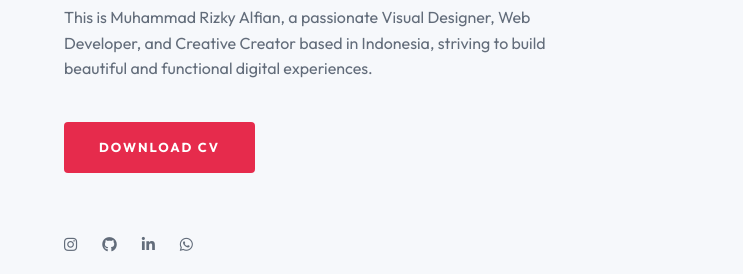
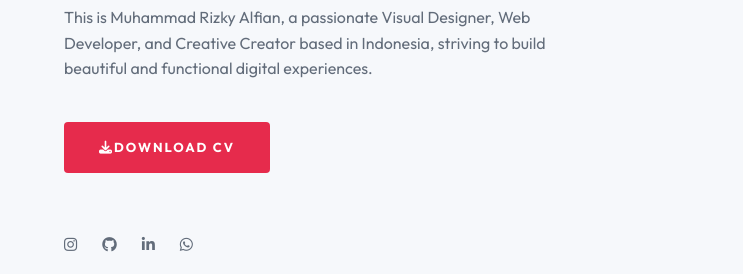
Before and after one commit to fian123462-byte/portofolio-me, a plain HTML site: page index.html in a window 1280 px wide. Shown: the part 401-675 px from the top of the page, 0-743 px from the left. Drawn offline with Linux system fonts and the light colour scheme.

Commit message:
Memperbaiki tombol download CV

```diff
--- a/index.html
+++ b/index.html
@@ -61,9 +61,12 @@
                     <p class="hero-description">
                         This is Muhammad Rizky Alfian, a passionate Visual Designer, Web Developer, and Creative Creator based in Indonesia, striving to build beautiful and functional digital experiences.
                     </p>
+                    <!-- Tombol Download CV -->
                     <a href="/cv/cv.pdf"
-                    download="CV-Muhammad-Rizky-Alfian.pdf"
-                    class="btn-download">
+                    class="btn-download"
+                    target="_blank"
+                    rel="noopener noreferrer">
+                        <i class="fa-solid fa-download"></i>
                         DOWNLOAD CV
                     </a>
 
```
